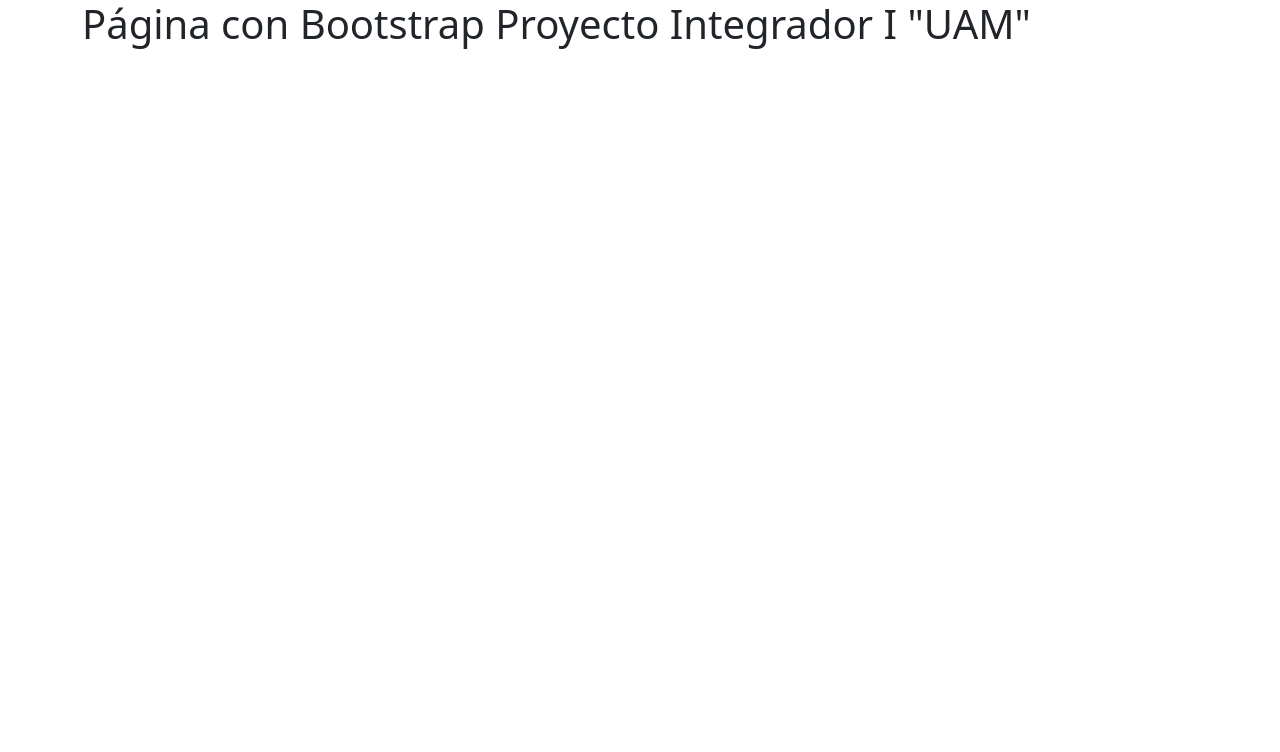
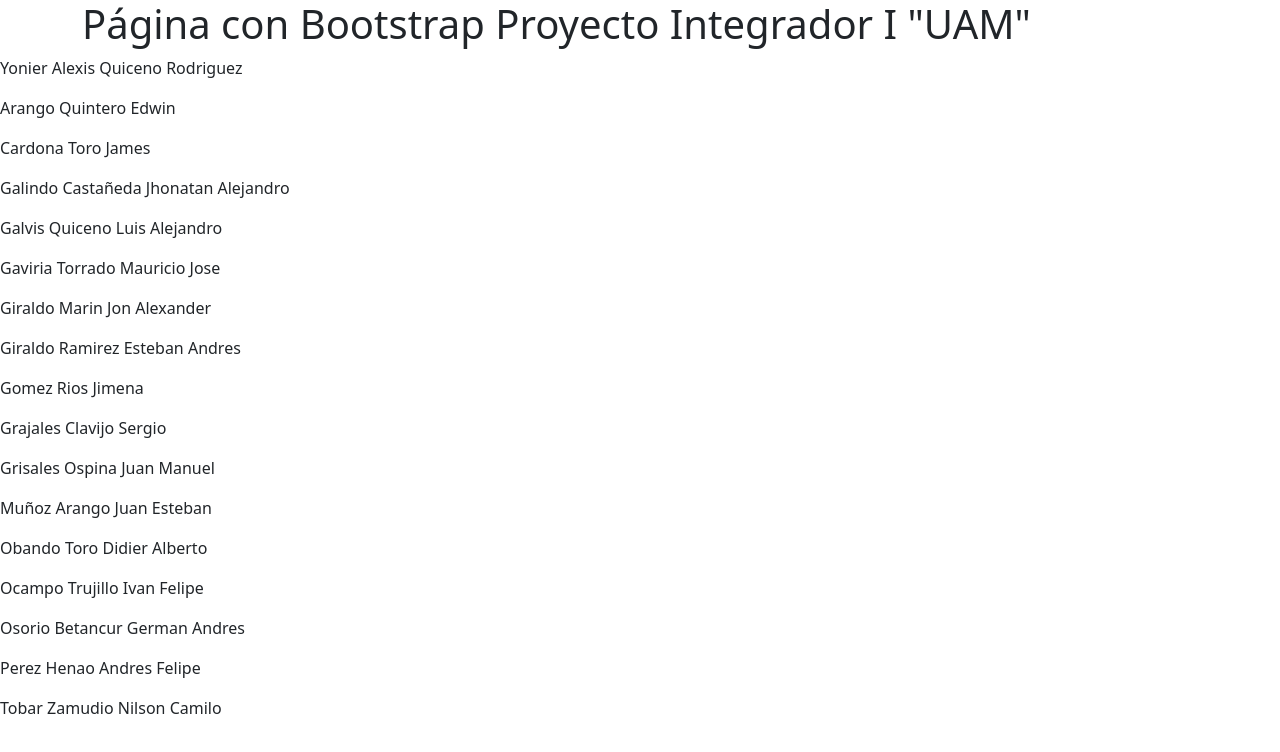
Before and after one commit to AlexisQuiceno/gituam, a plain HTML site: page index.html in a window 1280 px wide. Drawn offline with nearby package versions, Linux system fonts and the light colour scheme.

Commit message:
se añadieron los espacios para el codigo de cada estudiante

```diff
--- a/index.html
+++ b/index.html
@@ -12,6 +12,90 @@
     <div class="container">
         <h1>Página con Bootstrap Proyecto Integrador I "UAM"</h1>
     </div>
+    <!-- YONIER ALEXIS QUICENO RODRIGUEZ -->
+<div>
+    <p>Yonier Alexis Quiceno Rodriguez</p>
+</div>
+
+<!-- ARANGO QUINTERO EDWIN -->
+<div>
+    <p>Arango Quintero Edwin</p>
+</div>
+
+<!-- CARDONA TORO JAMES -->
+<div>
+    <p>Cardona Toro James</p>
+</div>
+
+<!-- GALINDO CASTAÑEDA JHONATAN ALEJANDRO -->
+<div>
+    <p>Galindo Castañeda Jhonatan Alejandro</p>
+</div>
+
+<!-- GALVIS QUICENO LUIS ALEJANDRO -->
+<div>
+    <p>Galvis Quiceno Luis Alejandro</p>
+</div>
+
+<!-- GAVIRIA TORRADO MAURICIO JOSE -->
+<div>
+    <p>Gaviria Torrado Mauricio Jose</p>
+</div>
+
+<!-- GIRALDO MARIN JON ALEXANDER -->
+<div>
+    <p>Giraldo Marin Jon Alexander</p>
+</div>
+
+<!-- GIRALDO RAMIREZ ESTEBAN ANDRES -->
+<div>
+    <p>Giraldo Ramirez Esteban Andres</p>
+</div>
+
+<!-- GOMEZ RIOS JIMENA -->
+<div>
+    <p>Gomez Rios Jimena</p>
+</div>
+
+<!-- GRAJALES CLAVIJO SERGIO -->
+<div>
+    <p>Grajales Clavijo Sergio</p>
+</div>
+
+<!-- GRISALES OSPINA JUAN MANUEL -->
+<div>
+    <p>Grisales Ospina Juan Manuel</p>
+</div>
+
+<!-- MUÑOZ ARANGO JUAN ESTEBAN -->
+<div>
+    <p>Muñoz Arango Juan Esteban</p>
+</div>
+
+<!-- OBANDO TORO DIDIER ALBERTO -->
+<div>
+    <p>Obando Toro Didier Alberto</p>
+</div>
+
+<!-- OCAMPO TRUJILLO IVAN FELIPE -->
+<div>
+    <p>Ocampo Trujillo Ivan Felipe</p>
+</div>
+
+<!-- OSORIO BETANCUR GERMAN ANDRES -->
+<div>
+    <p>Osorio Betancur German Andres</p>
+</div>
+
+<!-- PEREZ HENAO ANDRES FELIPE -->
+<div>
+    <p>Perez Henao Andres Felipe</p>
+</div>
+
+<!-- TOBAR ZAMUDIO NILSON CAMILO -->
+<div>
+    <p>Tobar Zamudio Nilson Camilo</p>
+</div>
 
 
     <!-- Incluye los archivos JavaScript de Bootstrap desde el CDN -->
```
